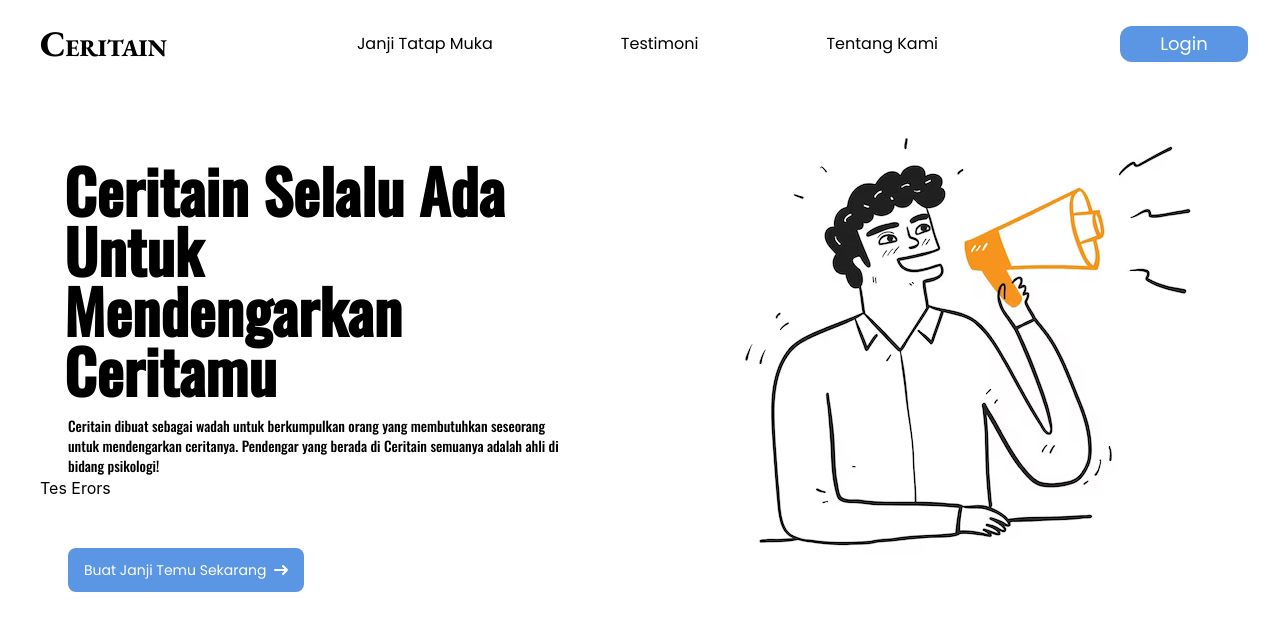
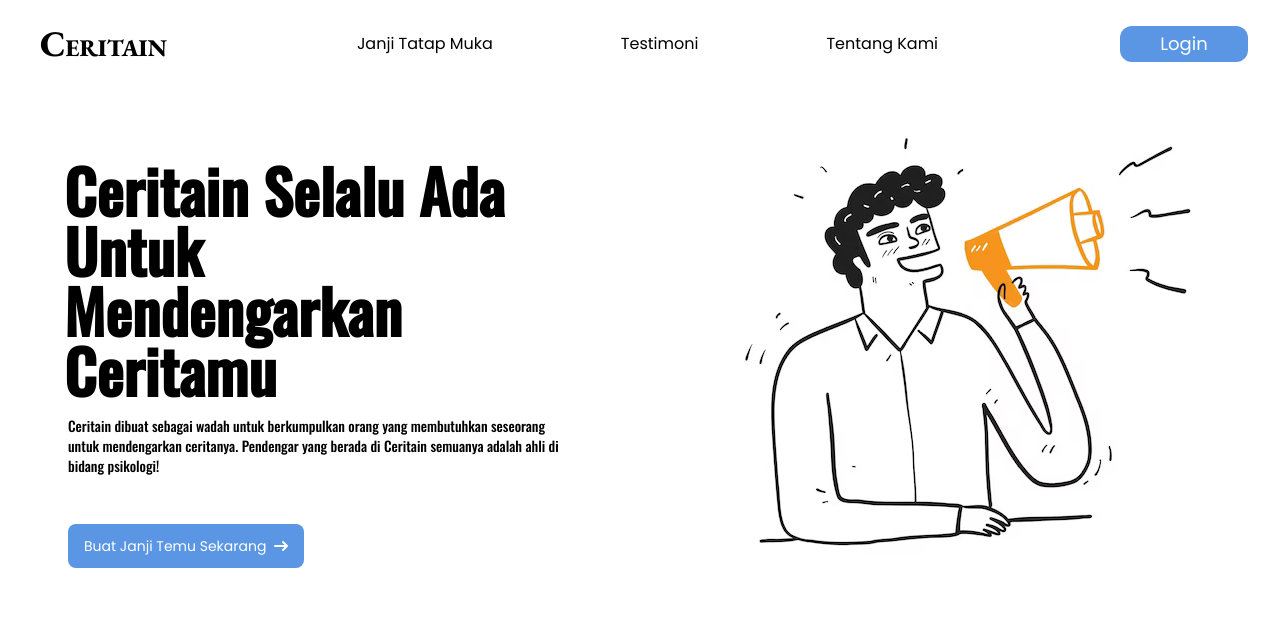
Before and after one commit to AhmadAzkia/ceritain, a React (Create React App) app: page / in a window 1280 px wide. Shown: the top 630 px of the page. Built offline with nearby package versions, Linux system fonts and the light colour scheme; a web font is replaced by a local one.

Commit message:
Done Tes

```diff
--- a/src/components/home/Jumbotron.js
+++ b/src/components/home/Jumbotron.js
@@ -29,7 +29,6 @@ function Jumbotron() {
                 Ceritain dibuat sebagai wadah untuk berkumpulkan orang yang membutuhkan seseorang untuk mendengarkan ceritanya. Pendengar yang berada di Ceritain semuanya adalah ahli di bidang psikologi!
               </p>
 
-              <p>Tes Erors</p>
             </div>
 
 
```
